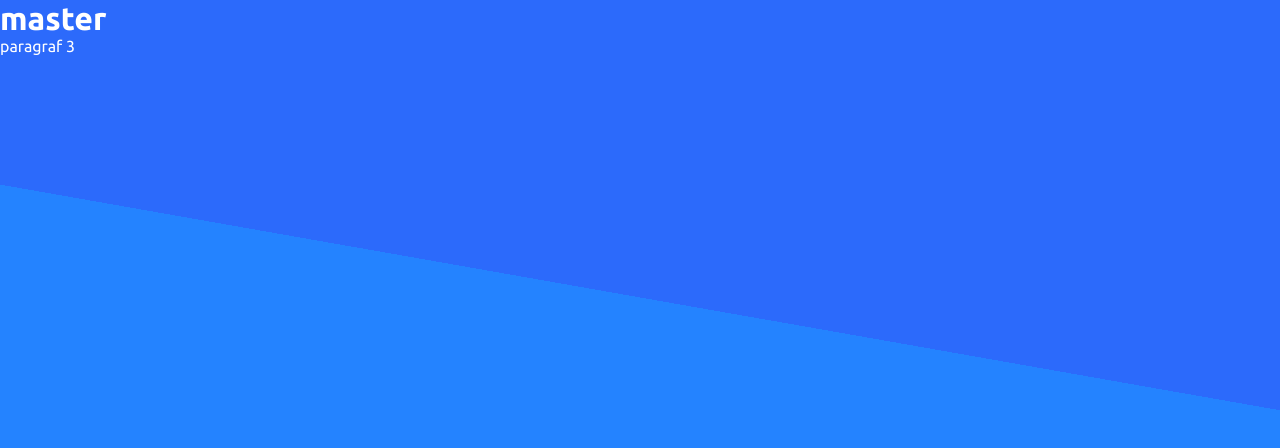
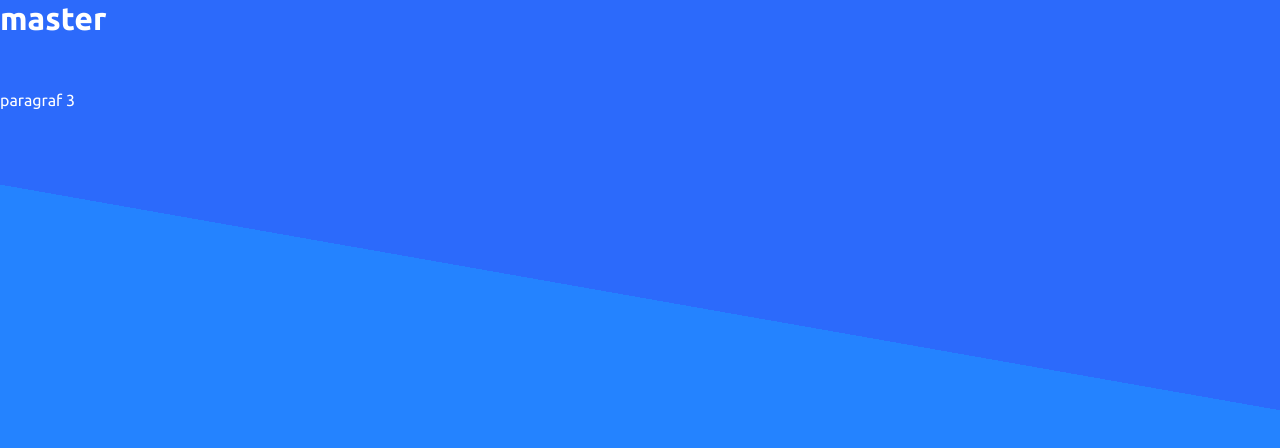
Before and after one commit to QbaDaMasta/ssh, a plain HTML site: page index.html in a window 1280 px wide. Drawn offline with Linux system fonts and the light colour scheme; files that its build step writes are made by us from their sources.

Commit message:
changed ul add li

```diff
--- a/index.html
+++ b/index.html
@@ -18,7 +18,11 @@
 	<body>
 		<h1>master</h1>
 		<ul></ul>
-		<ul></ul>
+		<ul>
+			<li></li>
+			<li></li>
+			<li></li>
+		</ul>
 		<p>paragraf 3</p>
 	</body>
 </html>
```
